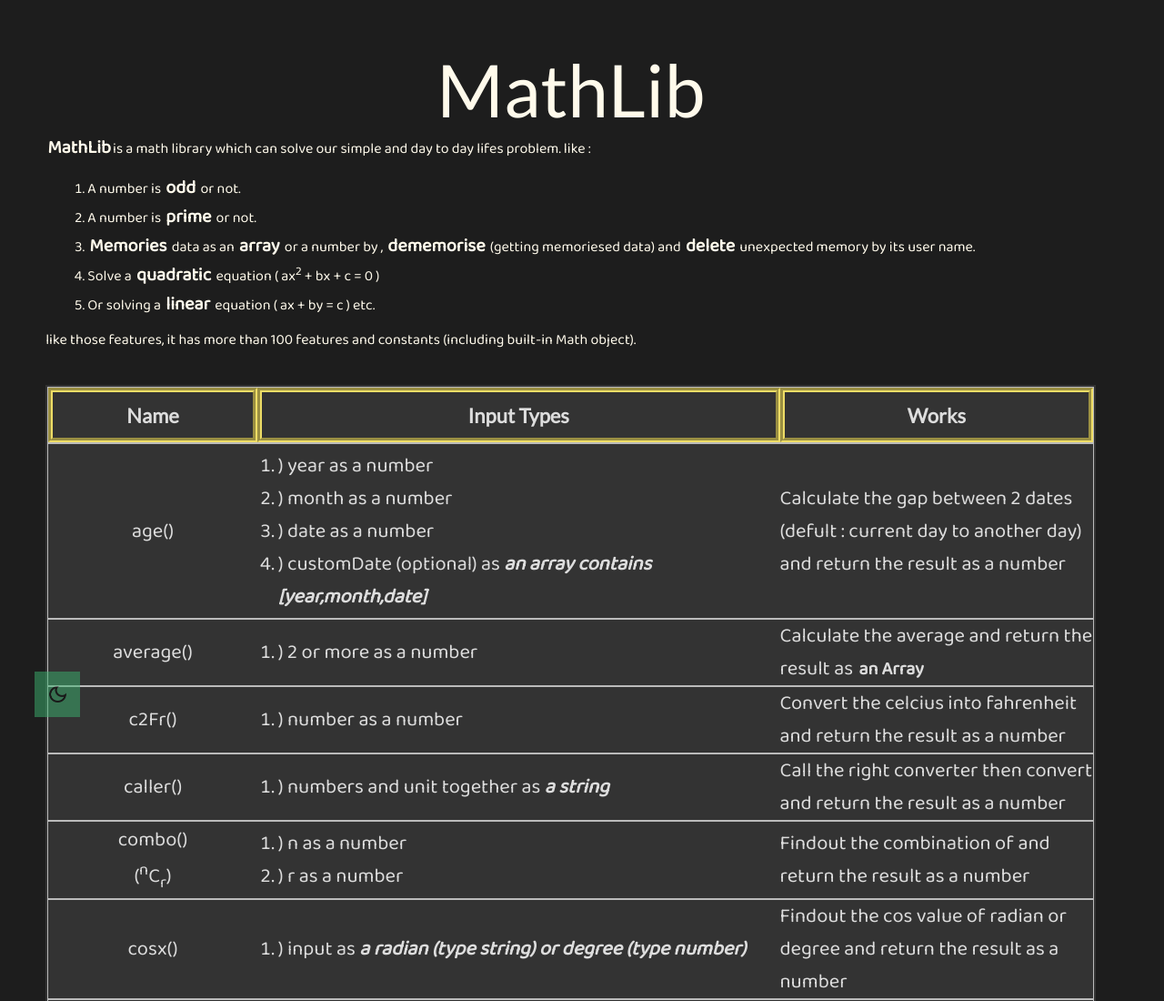
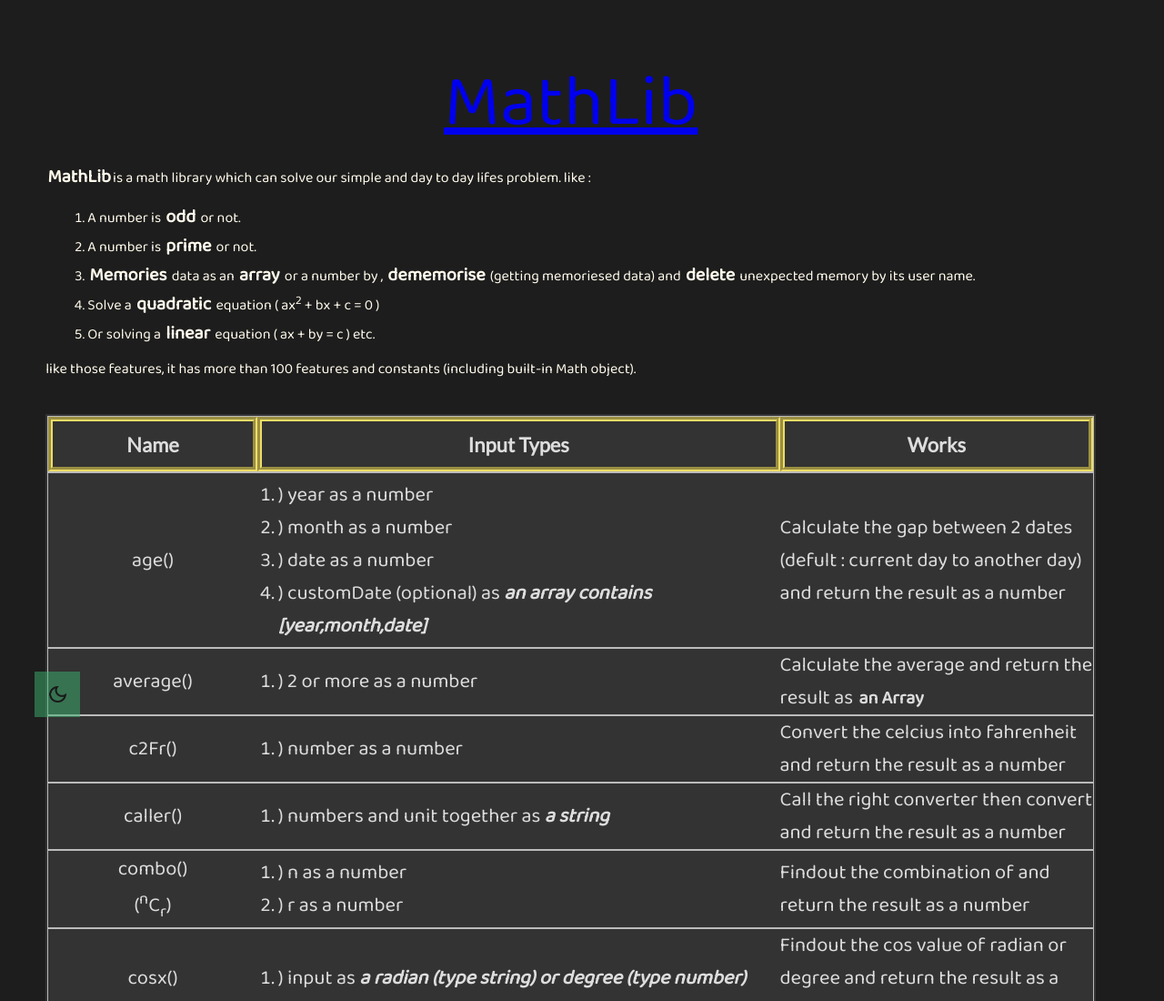
Before and after one commit to MarufHasan24/mathlib_wiki, a plain HTML site: page index.html in a window 1280 px wide. Shown: the top 1100 px of the page at 91% size. Drawn offline with Linux system fonts and the light colour scheme.

Commit message:
Update index.html

```diff
--- a/index.html
+++ b/index.html
@@ -7,7 +7,7 @@
 
   <body class="Day">
     <div>
-      <h1>MathLib</h1>
+      <h1><a href="https://www.npmjs.com/package/mathlib-n">MathLib</a></h1>
       <p>
         <b>MathLib</b>is a math library which can solve our simple and day to
         day lifes problem. like :
```
